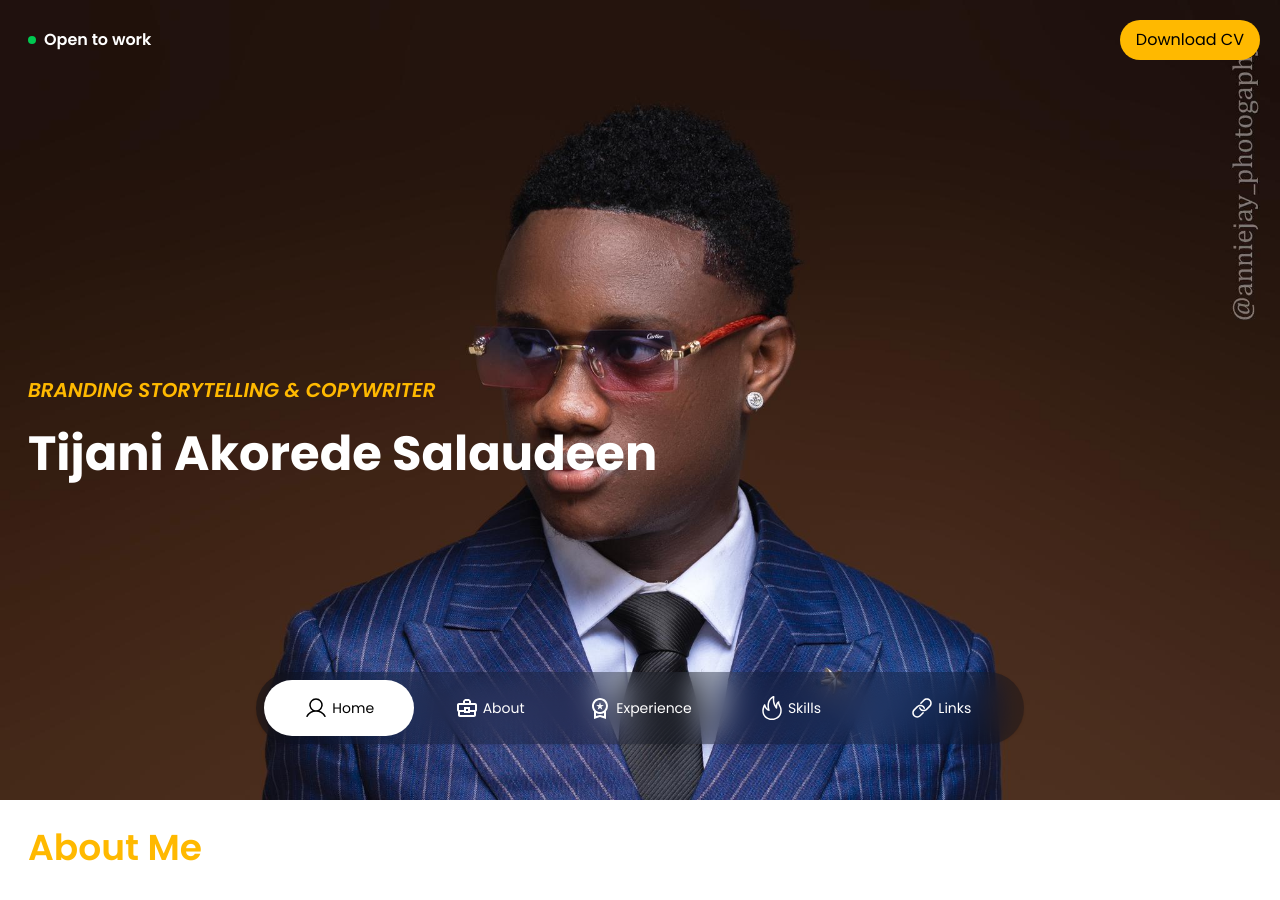
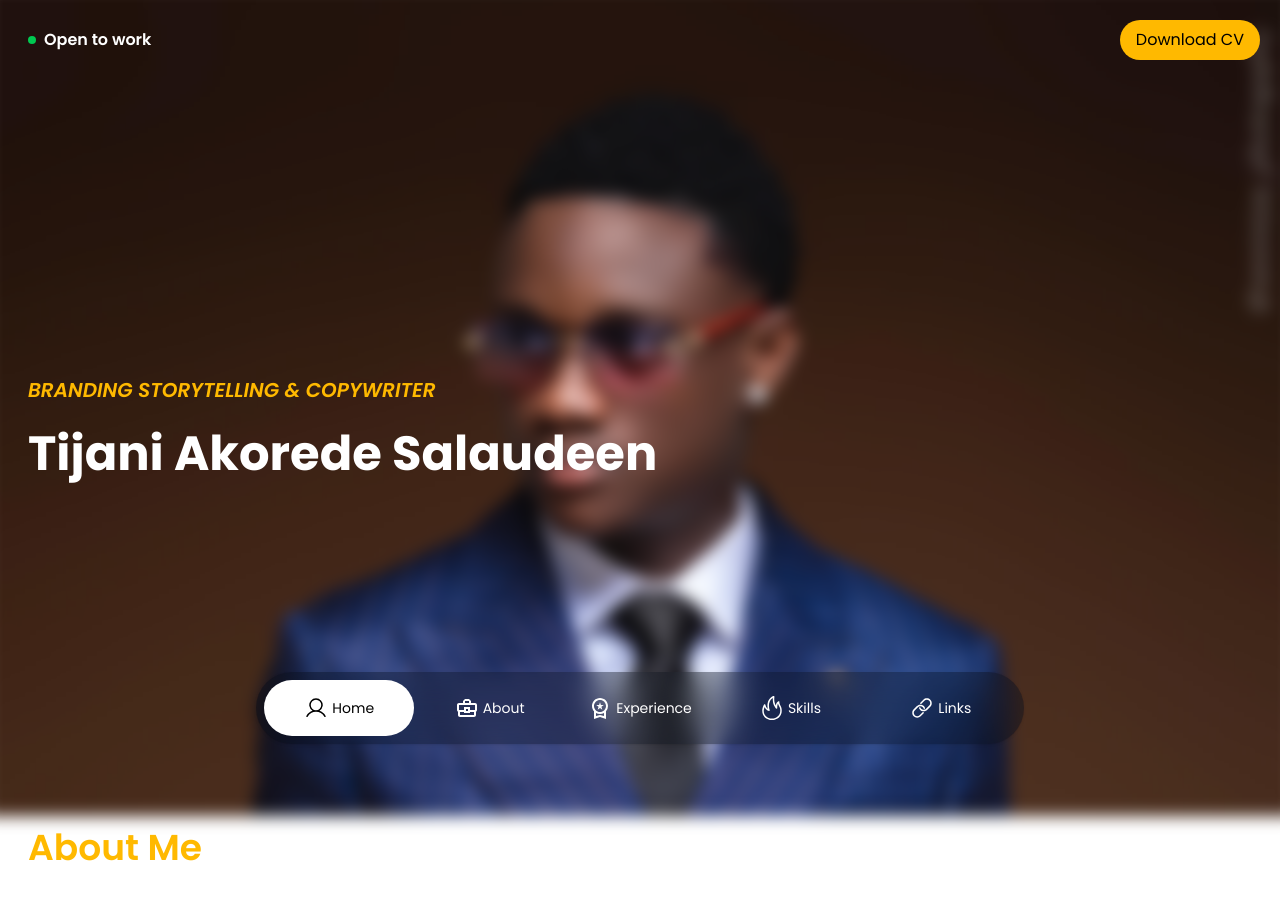
Before and after one commit to Cleve-keem/TJ-Portfolio, a React (Vite) app: page / in a window 1280 px wide. Shown: the top 900 px of the page. Built offline with nearby package versions, Linux system fonts and the light colour scheme.

Commit message:
integrated blur effect

```diff
--- a/package.json
+++ b/package.json
@@ -11,6 +11,7 @@
   },
   "dependencies": {
     "@tailwindcss/vite": "^4.1.11",
+    "framer-motion": "^12.23.6",
     "react": "^19.1.0",
     "react-dom": "^19.1.0",
     "react-icons": "^5.5.0",
--- a/src/features/Main/components/Main.jsx
+++ b/src/features/Main/components/Main.jsx
@@ -1,9 +1,22 @@
+import { useInView } from "framer-motion";
+import { useEffect, useRef, useState } from "react";
+
 export default function Main() {
+  const [isBlurred, setIsBlurred] = useState(false);
+  const aboutRef = useRef(null);
+  const isInView = useInView(aboutRef, { margin: "-70px 0px -50% 0px" });
+
+  useEffect(() => {
+    setIsBlurred(isInView);
+  }, [isInView]);
+
   return (
     <main className="p-7 text-white" id="home">
       {/* Background layer */}
       <div
-        className="fixed inset-0 bg-[url('/bg-image.jpg')] bg-cover bg-center bg-no-repeat -z-10 transition-all duration-500 ease-in-out md:bg-top"
+        className={`fixed -inset-4 bg-[url('/bg-image.jpg')] bg-cover bg-center bg-no-repeat -z-10 transition-all duration-300 ease-in-out md:bg-top ${
+          isBlurred ? "blur-sm" : ""
+        }`}
         aria-hidden="true"
       />
 
@@ -24,7 +37,7 @@ export default function Main() {
         </section>
       </section>
 
-      <section id="about" className="text-wrap">
+      <section id="about" className="text-wrap" ref={aboutRef}>
         <h1 className="text-amber-400 text-4xl mb-5">About Me</h1>
         <p>
           Lorem ipsum dolor sit amet consectetur adipisicing elit. Corporis
```
Also changed, not shown: 1 other file (tests, documents, lock files or other folders).
